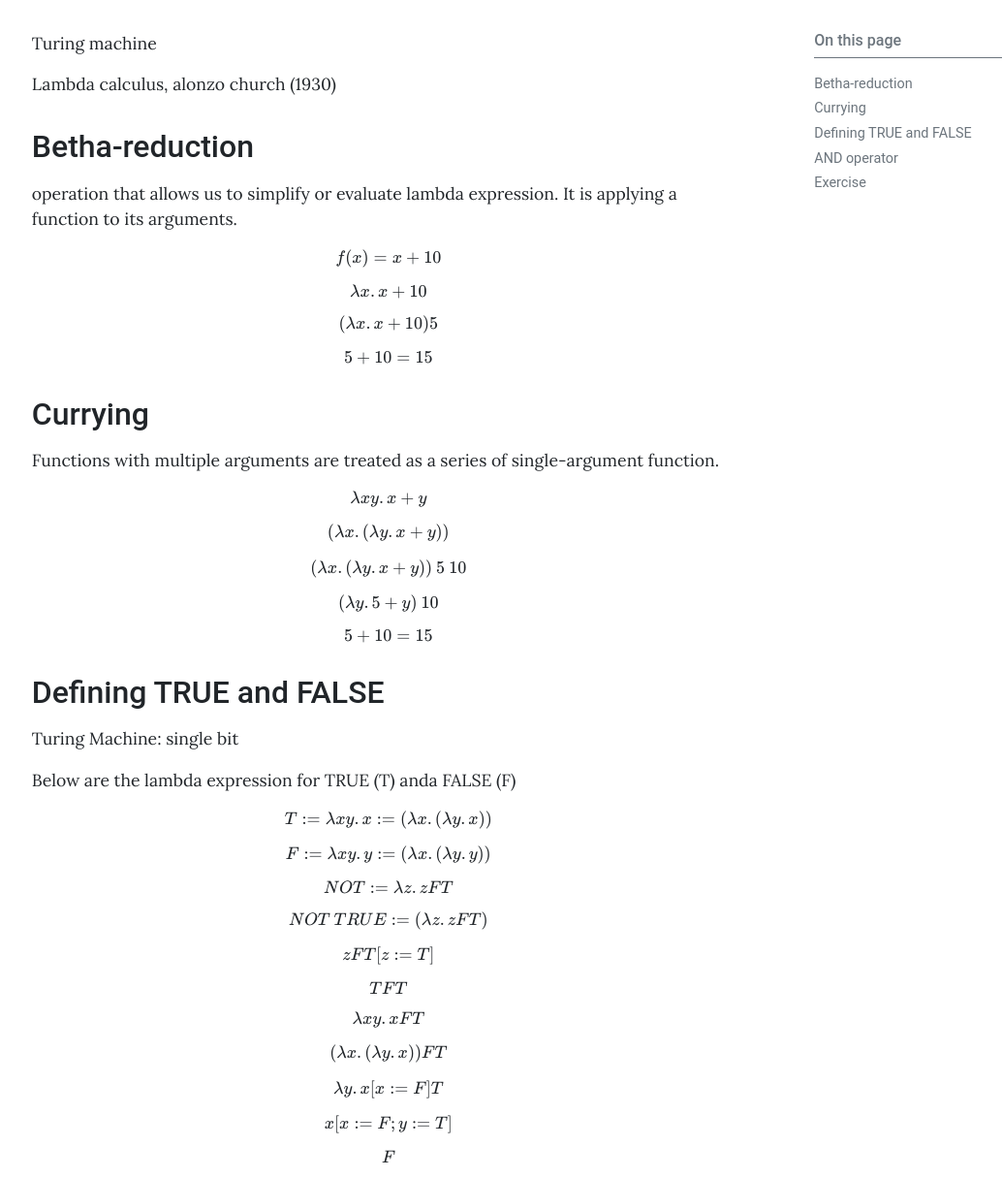
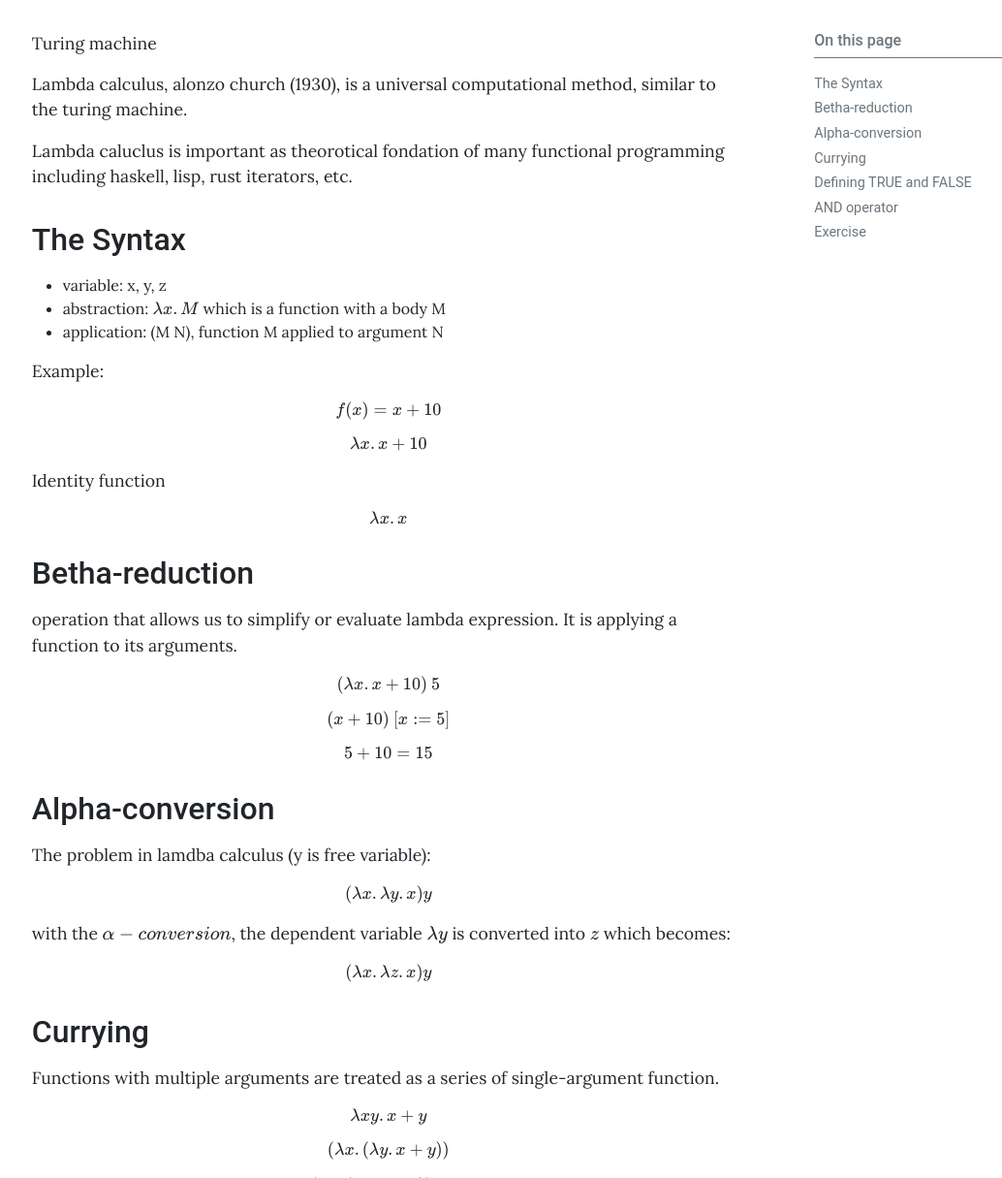
Before and after one commit to gusti-alfarisy/gusti-alfarisy.github.io, a Jekyll site: the page built from _posts/2025-09-03-ln2-fp-lambda-calculus.md, in a window 1280 px wide and 1400 px high, scrolled down 206 px. Shown: the part 185-1400 px from the top of the window at 97% size, without its empty margins (73-1107 px from the left). Built offline with Jekyll 4.4.1, drawn with Linux system fonts in a browser that asks for light colours; comment, search, counter and statistics services are not loaded.

Commit message:
adding alpha conversion

```diff
--- a/_posts/2025-09-03-ln2-fp-lambda-calculus.md
+++ b/_posts/2025-09-03-ln2-fp-lambda-calculus.md
@@ -12,11 +12,17 @@ toc: true
 
 Turing machine
 
-Lambda calculus, alonzo church (1930)
+Lambda calculus, alonzo church (1930), is a universal computational method, similar to the turing machine.
 
-## Betha-reduction
+Lambda caluclus is important as theorotical fondation of many functional programming including haskell, lisp, rust iterators, etc.
 
-operation that allows us to simplify or evaluate lambda expression. It is applying a function to its arguments.
+## The Syntax
+
+* variable: x, y, z
+* abstraction: $$\lambda x. M$$ which is a function with a body M
+* application: (M N), function M applied to argument N
+
+Example:
 
 $$
 f(x) = x + 10
@@ -26,12 +32,40 @@ $$
 \lambda x. x+10
 $$
 
+Identity function
+
 $$
-(\lambda x. x+10) 5
+\lambda x. x
+$$
+
+## Betha-reduction
+
+operation that allows us to simplify or evaluate lambda expression. It is applying a function to its arguments.
+
+$$
+(\lambda x. x+10) \: 5
+$$
+
+$$
+(x+10) \: [x:=5]
 $$
 
 $$
 5 + 10 = 15
+$$
+
+## Alpha-conversion
+
+The problem in lamdba calculus (y is free variable):
+
+$$
+(λx.λy.x)y
+$$
+
+with the $$\alpha-conversion$$, the dependent variable $$\lambda y$$ is converted into $$z$$ which becomes:
+
+$$
+(λx.λz.x)y
 $$
 
 ## Currying
```
